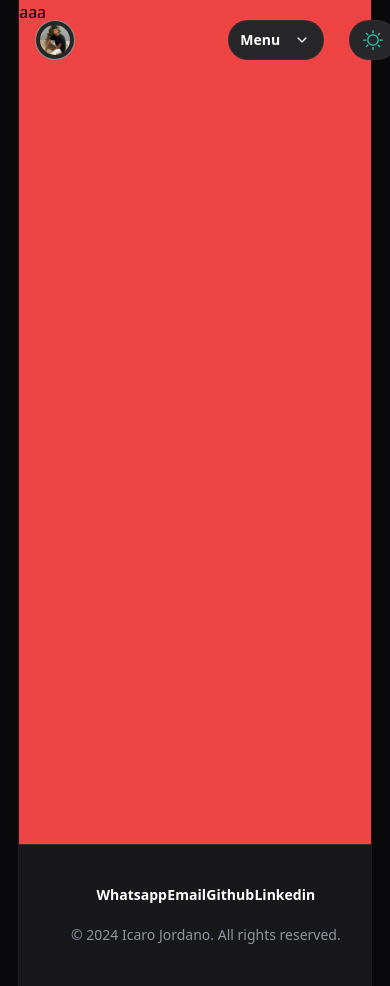
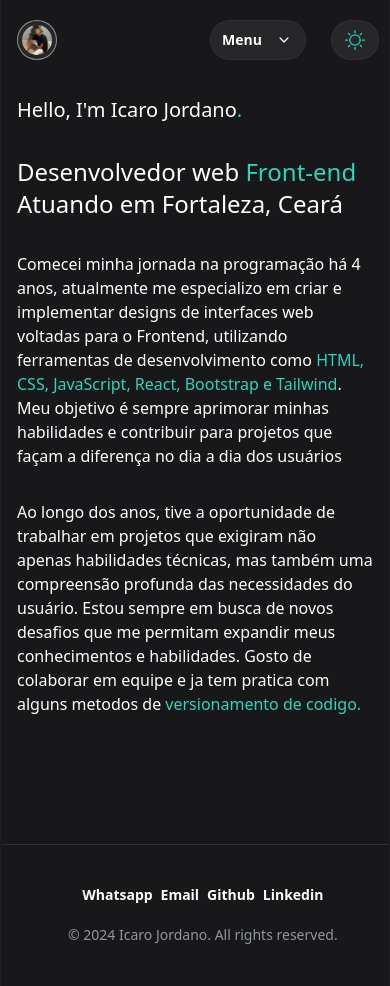
Before and after one commit to IcaroJordano/NewPortifoleo, a React (Vite) app: page /sobre in a window 390 px wide. Built offline with nearby package versions, Linux system fonts and the light colour scheme.

Commit message:
feat: Rota Sobre version mobile

```diff
--- a/src/Components/Pages/SobrePage/SobrePage.jsx
+++ b/src/Components/Pages/SobrePage/SobrePage.jsx
@@ -1,7 +1,13 @@
 export function SobrePage() {
     return(
-        <div className="h-screen bg-red-500">
-            aaa
+        <div className="h-screen pt-20">
+            <h2 className="text-xl  p-4 text-white">Hello, I'm Icaro Jordano<span className="text-teal-400">.</span></h2>
+
+            <h3 className="text-2xl p-4 text-white">Desenvolvedor web <span className="text-teal-400">Front-end</span> Atuando em Fortaleza, Ceará</h3>
+
+            <p className="text-white p-4">Comecei minha jornada na programação há 4 anos, atualmente me especializo em criar e implementar designs de interfaces web voltadas para o Frontend, utilizando ferramentas de desenvolvimento como <span className="text-teal-400">HTML, CSS, JavaScript, React, Bootstrap e Tailwind</span>. Meu objetivo é sempre aprimorar minhas habilidades e contribuir para projetos que façam a diferença no dia a dia dos usuários</p>
+
+            <p className="text-white p-4">Ao longo dos anos, tive a oportunidade de trabalhar em projetos que exigiram não apenas habilidades técnicas, mas também uma compreensão profunda das necessidades do usuário. Estou sempre em busca de novos desafios que me permitam expandir meus conhecimentos e habilidades. Gosto de colaborar em equipe e ja tem pratica com alguns metodos de <span className="text-teal-400" >versionamento de codigo.</span></p>
         </div>
     )
 }
```
